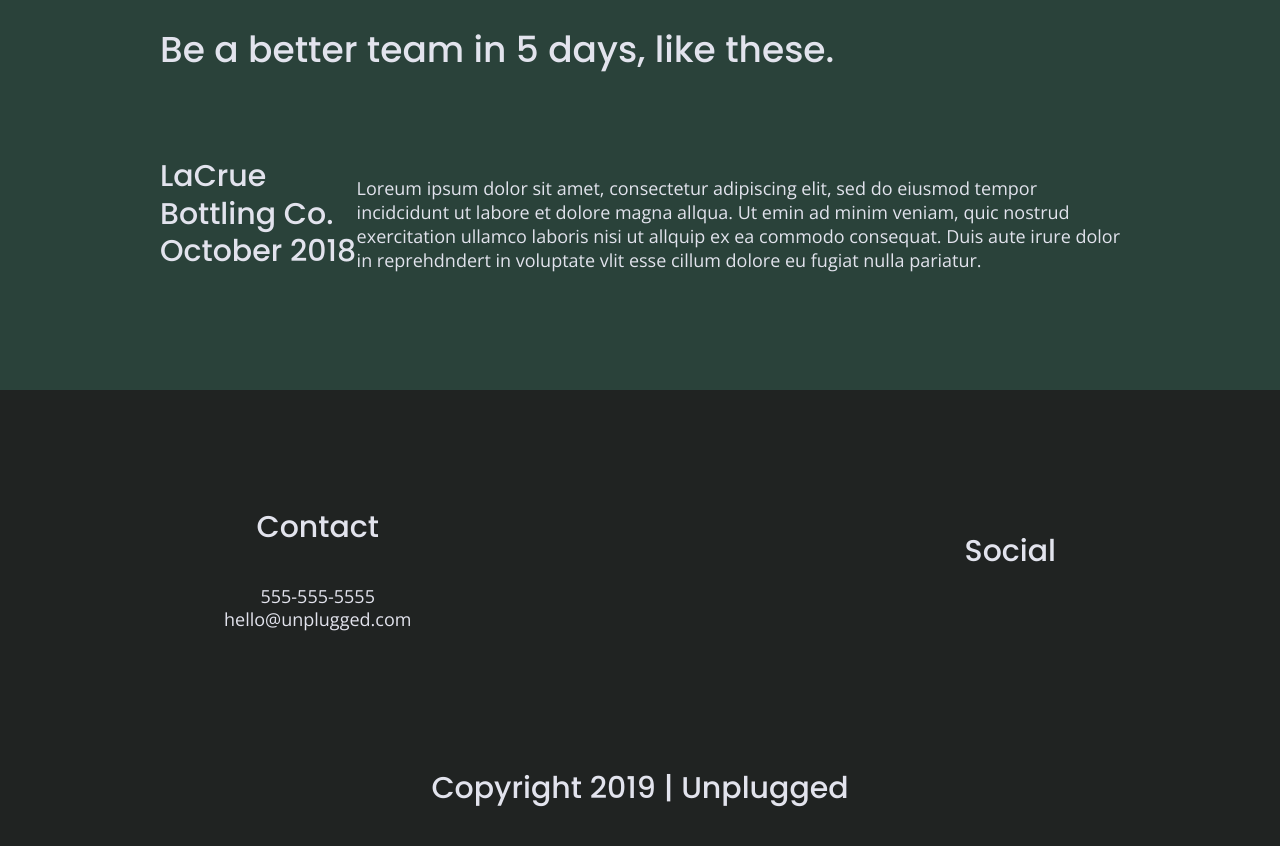
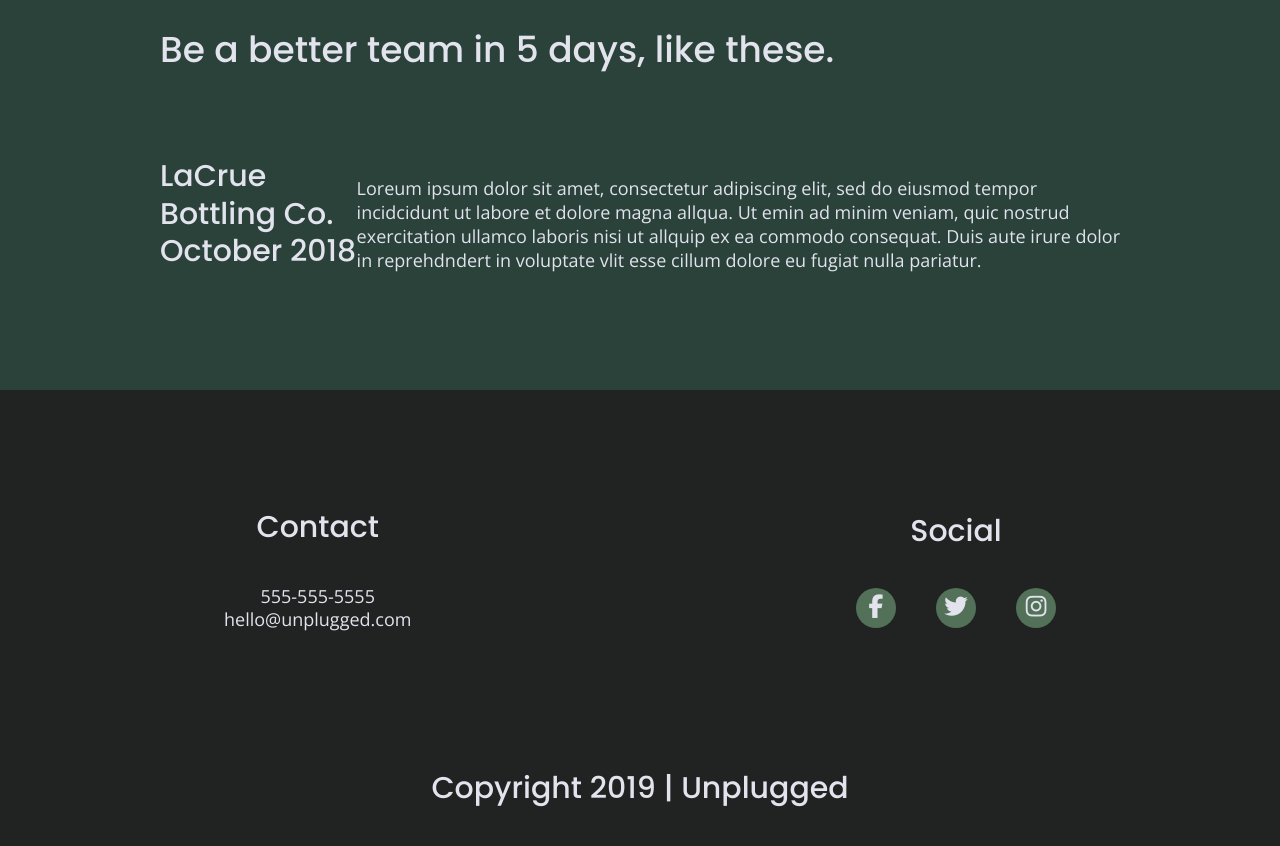
Before and after one commit to daehako/unplugged-retreat, a website built with Parcel: page index.html in a window 1280 px wide. Shown: the part 2002-2848 px from the top of the page. Built offline with nearby package versions, Linux system fonts and the light colour scheme.

Commit message:
Add Any Other Icons Your Site Needs

```diff
--- a/css/main.css
+++ b/css/main.css
@@ -230,9 +230,17 @@ footer .social-icons {
 }
 
 footer .social-icons p {
+  background-color: #527158;
+  border-radius: 50%;
+  width: 40px;
+  height: 40px;
   display: flex;
   justify-content: center;
   align-items: center;
+}
+
+footer .social-icons p i {
+  font-size: 1.3125em;
 }
 
 footer .copyright {
@@ -650,6 +658,11 @@ input[type=button] {
     line-height: 1.285;
   }
 
+  footer .social-icons {
+    width: 12.5em;
+    justify-content: space-between;
+  }
+
   footer .copyright {
     width: 100%;
   }
--- a/index.html
+++ b/index.html
@@ -156,9 +156,15 @@
             <div class="social">
               <h4>Social</h4>
                 <div class="social-icons">
-                    <p><a href="https://facebook.com/daeha.ko.1" target="_blank"></a></p>
-                    <p><a href="https://twitter.com/daehako" target="_blank"></a></p>
-                    <p><a href="https://instagram.com/daehako" target="_blank"></a></p>
+                    <p>
+                      <a href="https://facebook.com/daeha.ko.1" target="_blank"><i class="fab fa-facebook-f"></i></a>
+                    </p>
+                    <p>
+                      <a href="https://twitter.com/daehako" target="_blank"><i class="fab fa-twitter"></i></a>
+                    </p>
+                    <p>
+                      <a href="https://instagram.com/daehako" target="_blank"><i class="fab fa-instagram"></i></a>
+                    </p>
                     <!-- other social links here -->
                 </div>
             </div>
```
Also changed, not shown: about/index.html (+9 -3 lines), faqs/index.html (+9 -3 lines).
